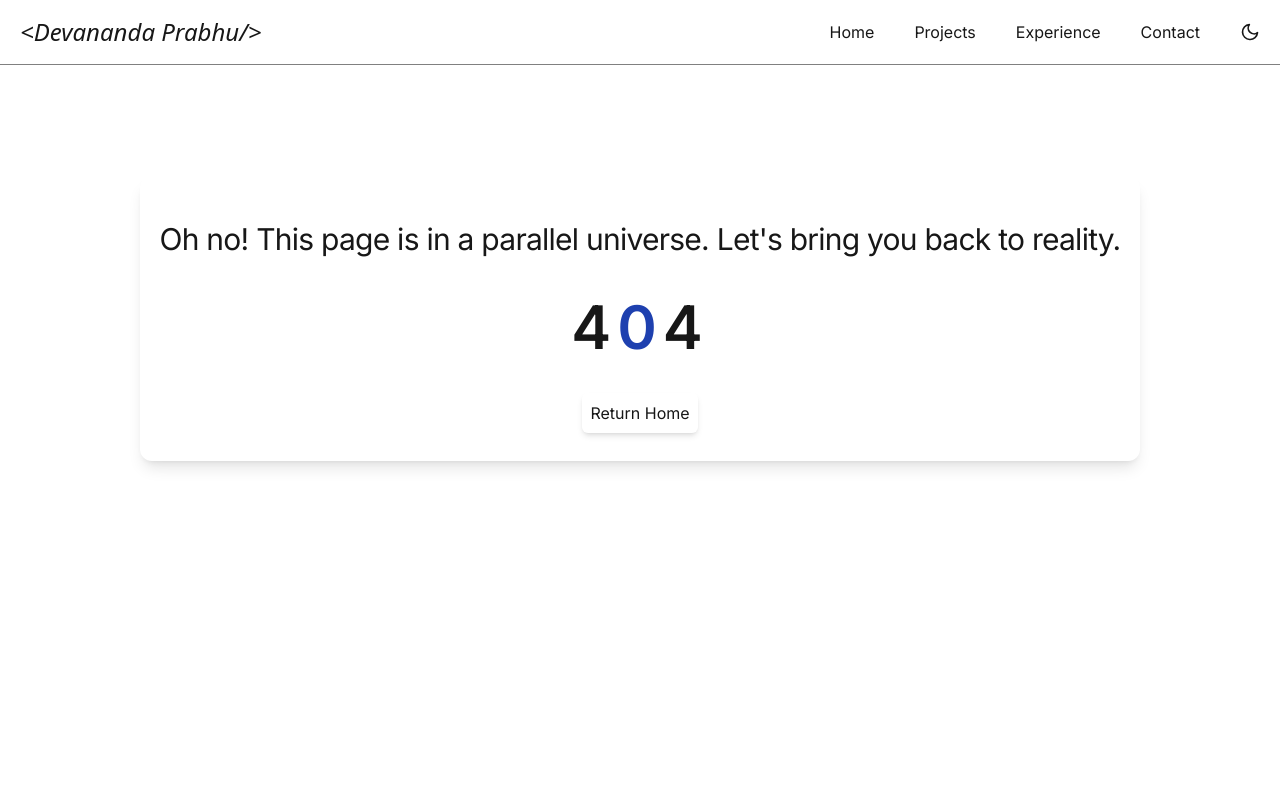
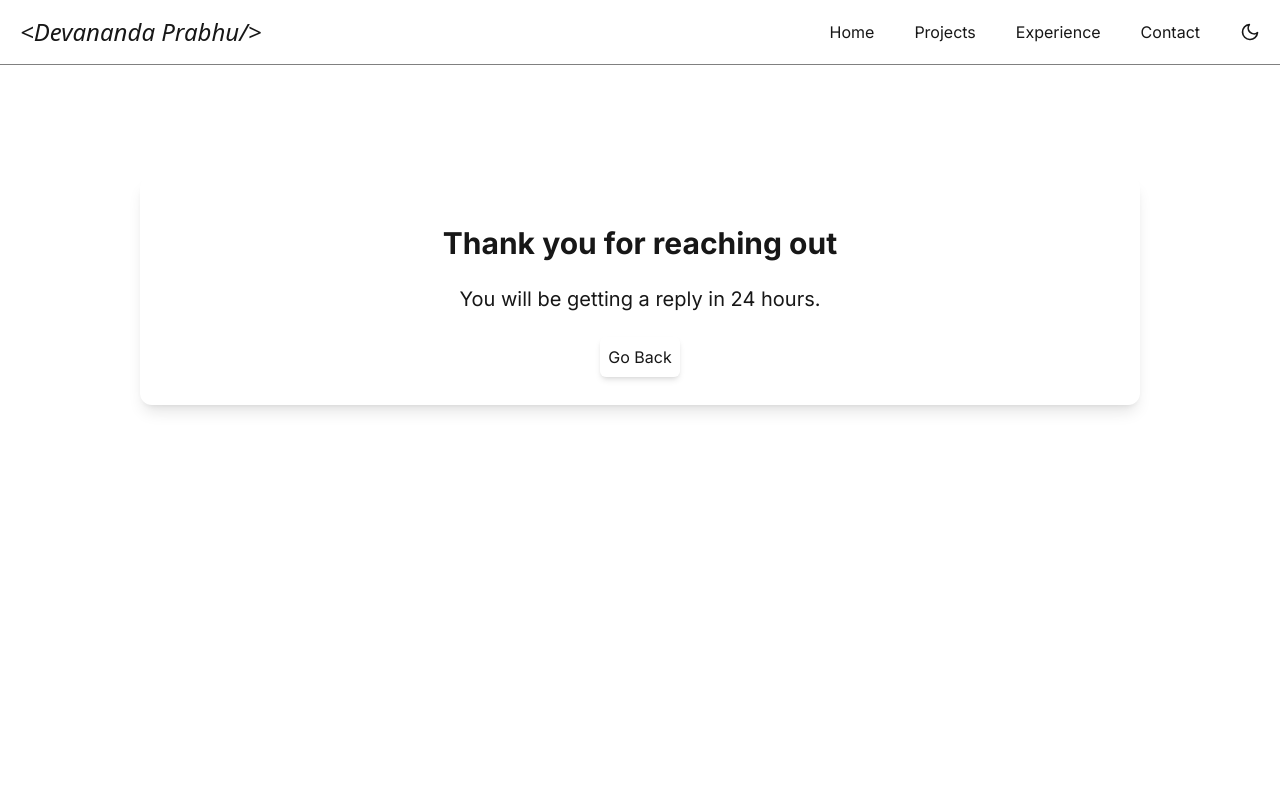
Before and after one commit to devprabhu18/MyPortfolio, a Next.js app: page /thanks in a window 1280 px wide. Before the commit this address had no page. Shown: the top 800 px of the page. Built offline with nearby package versions, Linux system fonts and the light colour scheme.

Commit message:
Thank you for reaching out page

```diff
--- /dev/null
+++ b/src/app/thanks/page.tsx
@@ -0,0 +1,26 @@
+import Link from "next/link";
+
+export default function Page() {
+  return (
+    <>
+      <div className="pt-4 sm:pt-2 min-h-screen sm:mt-6 mt-0 flex items-start justify-center">
+        <div className="border rounded-xl border-none shadow-lg bg-white/5 flex flex-col items-center justify-center text-center sm:mt-20 mt-16 pt-2 sm:w-[600px] lg:w-[1000px] pb-3 sm:pb-7">
+          <h1 className="font-bold text-xl sm:text-3xl mb-2 mt-3 sm:mt-10">
+            Thank you for reaching out
+          </h1>
+          <p className="text-lg sm:text-xl sm:mt-4 mt-3 ml-3 mr-3">
+            You will be getting a reply in 24 hours.
+          </p>
+
+          <div className="w-full flex justify-center pt-3 mt-3 ">
+          <Link href="/">
+                <div className="border-[1px] rounded-md border-none bg-white/10 p-2 shadow-md hover:shadow-blue-800 hover:-translate-y-0.5 transition-all ease-out">
+                  Go Back
+                </div>
+              </Link>
+          </div>
+        </div>
+      </div>
+    </>
+  );
+}
```
